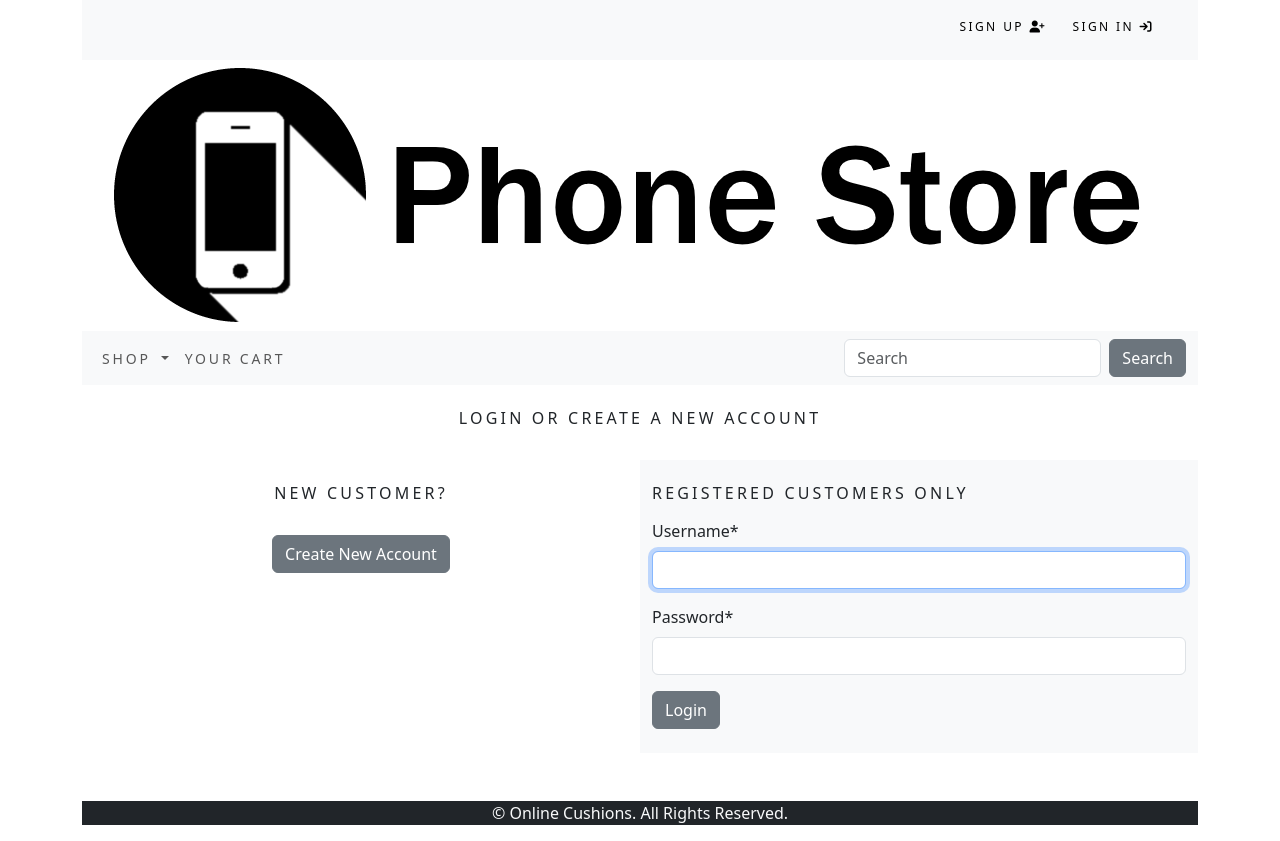
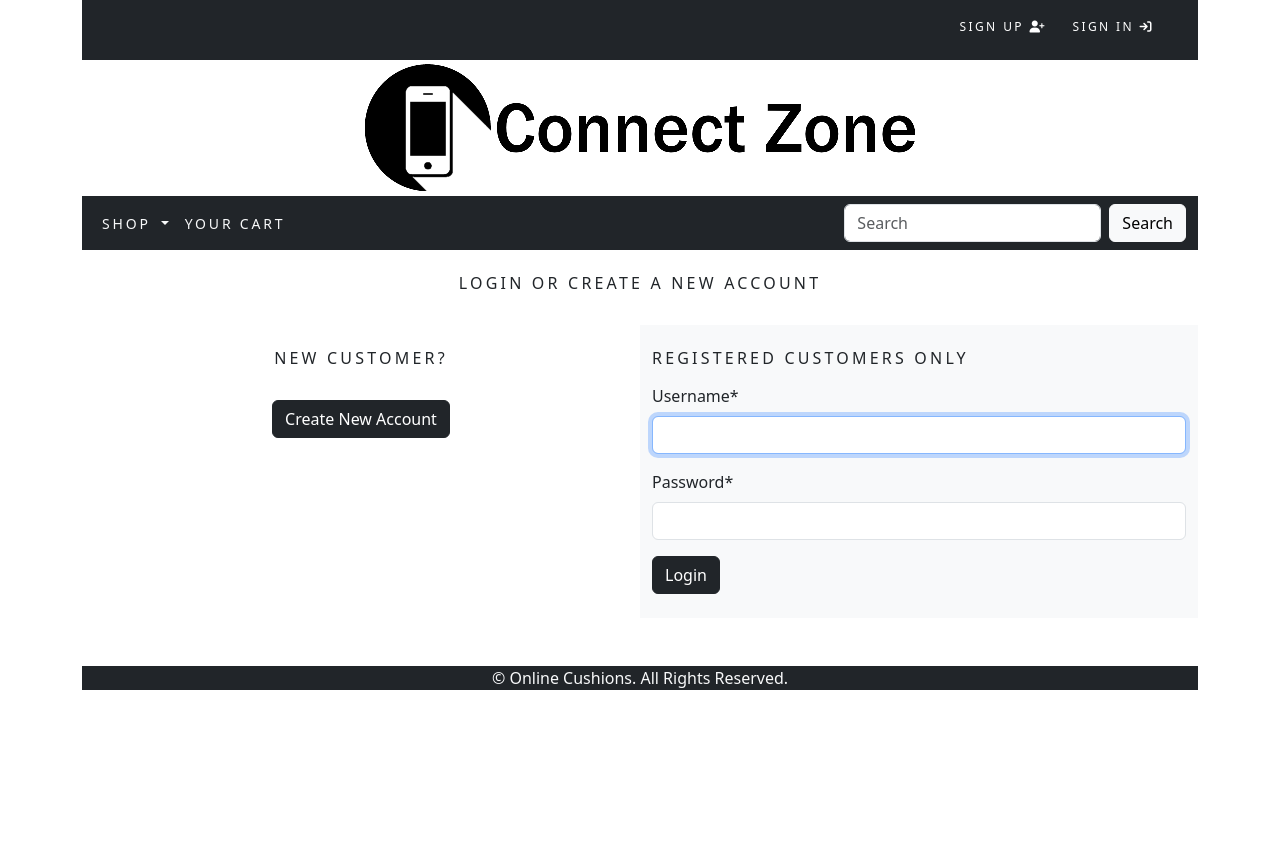
Before and after one commit to seancorcoran21/CA2, a Django app: page /accounts/login/ in a window 1280 px wide. After the commit the page ends 690 px from the top, so only its background shows below. Run offline with Django 5.2, Linux system fonts and the light colour scheme; data comes from the database, SQL or seed files in the repository; both versions use the stored data as it was after the commit; some libraries are stand-ins or nearby versions.

Commit message:
updated css

```diff
--- a/accounts/templates/registration/login.html
+++ b/accounts/templates/registration/login.html
@@ -17,7 +17,7 @@
                 <br>
                 <h2 class="my_title">New Customer?</h2>
                 <br>
-                <a href="{% url 'accounts:signup' %}" class="btn btn-secondary">Create New Account</a>
+                <a href="{% url 'accounts:signup' %}" class="btn btn-dark">Create New Account</a>
             </div>
             <div class="col-12 col-sm-12 col-md-12 col-lg-6 bg-light">
                 <div>
@@ -26,7 +26,7 @@
                     <form method="post">
                         {% csrf_token %}
                         <p>{{ form | crispy }}</p>
-                        <button type="submit" class="btn btn-secondary">Login</button>
+                        <button type="submit" class="btn btn-dark">Login</button>
                     </form>
                     <br>
                 </div>
--- a/shop/templates/base.html
+++ b/shop/templates/base.html
@@ -13,7 +13,7 @@
 </head>
 <body>
     <div class="container">
-      <div class="container-fluid bg-light navbar-fixed-top my_top_navbar_div">
+      <div class="container-fluid bg-dark my_top_navbar_div">
         {% include 'top-navbar.html' %}
      </div>
 		{% include 'header.html' %}
--- a/shop/templates/navbar.html
+++ b/shop/templates/navbar.html
@@ -1,4 +1,4 @@
-<nav class="navbar navbar-expand-lg navbar-light bg-light">
+<nav class="navbar navbar-expand-lg navbar-light bg-dark">
     <div class="container-fluid">
       <button class="navbar-toggler" type="button" data-bs-toggle="collapse" data-bs-target="#navbarSupportedContent" aria-controls="navbarSupportedContent" aria-expanded="false" aria-label="Toggle navigation">
         <span class="navbar-toggler-icon"></span>
@@ -6,7 +6,7 @@
       <div class="collapse navbar-collapse" id="navbarSupportedContent">
         <ul class="navbar-nav me-auto mb-2 mb-lg-0">
           <li class="nav-item dropdown">
-            <a class="nav-link dropdown-toggle" href="#" id="navbarDropdown" role="button" data-bs-toggle="dropdown" aria-expanded="false">
+            <a class="nav-link dropdown-toggle text-light" href="#" id="navbarDropdown" role="button" data-bs-toggle="dropdown" aria-expanded="false">
               Shop
             </a>
             <ul class="dropdown-menu" aria-labelledby="navbarDropdown">
@@ -17,18 +17,18 @@
             </ul>
           </li>
           <li class="nav-item">
-            <a class="nav-link" href="#">Your Cart</a>
+            <a class="nav-link text-light" href="#">Your Cart</a>
           </li>
           {% if item_count > 0 %}
           <li class="nav-item">
               <a class="nav-link" href="{% url 'cart:cart_detail' %}"><i
-              class="fas fa-shopping-cart">({{item_count}})</i></a>
+              class="fas fa-shopping-cart text-primary">({{item_count}})</i></a>
           </li>
           {% endif %}
         </ul>
         <form class="d-flex" action="{% url 'search_app:searchResult' %}" method="get">
           <input class="form-control me-2" type="search" placeholder="Search" aria-label="Search" name="q">
-          <button class="btn btn-secondary my-2 my-sm-0" type="submit">Search</button>
+          <button class="btn btn-light my-2 my-sm-0" type="submit">Search</button>
         </form>
       </div>
     </div>
--- a/static/css/custom.css
+++ b/static/css/custom.css
@@ -97,7 +97,7 @@
 }
 .my_custom_menu ul li {
 	list-style: none;
-	color: #000;
+	color: #fff;
 	text-transform: uppercase;
 	letter-spacing: .2em;
 	font-size: 12px;
@@ -106,7 +106,7 @@
 }
 .my_custom_menu ul li a {
 	text-decoration: none;
-	color: #000;
+	color: #fff;
 	list-style: none;
 	text-transform: uppercase;
 	letter-spacing: .2em;
```
Also changed, not shown: db.sqlite3, static/images/ShopLogo.png, static/images/phonebanner.jpg.
